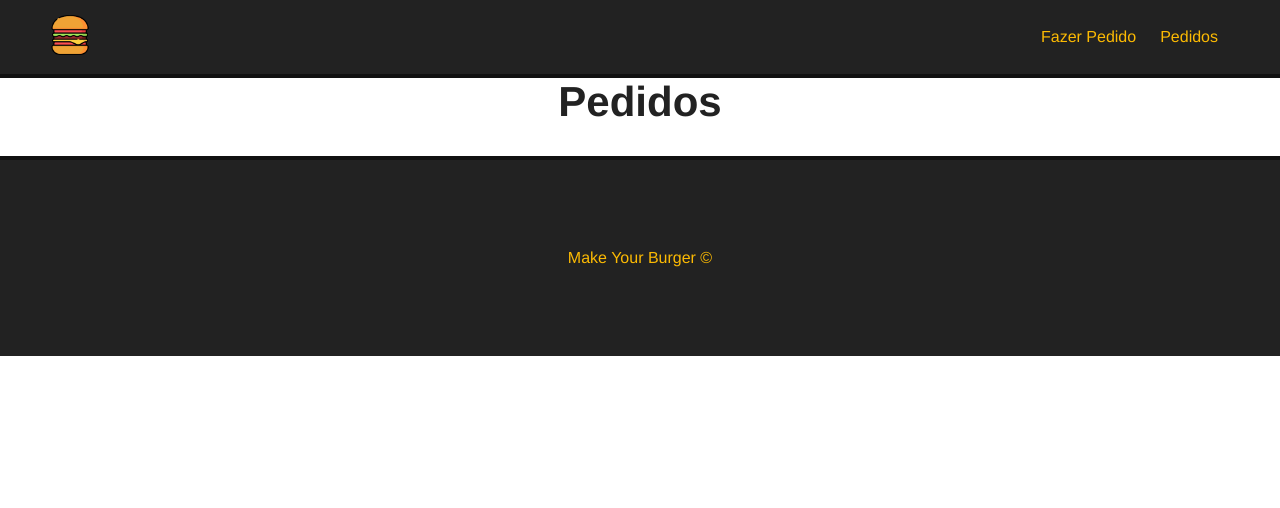
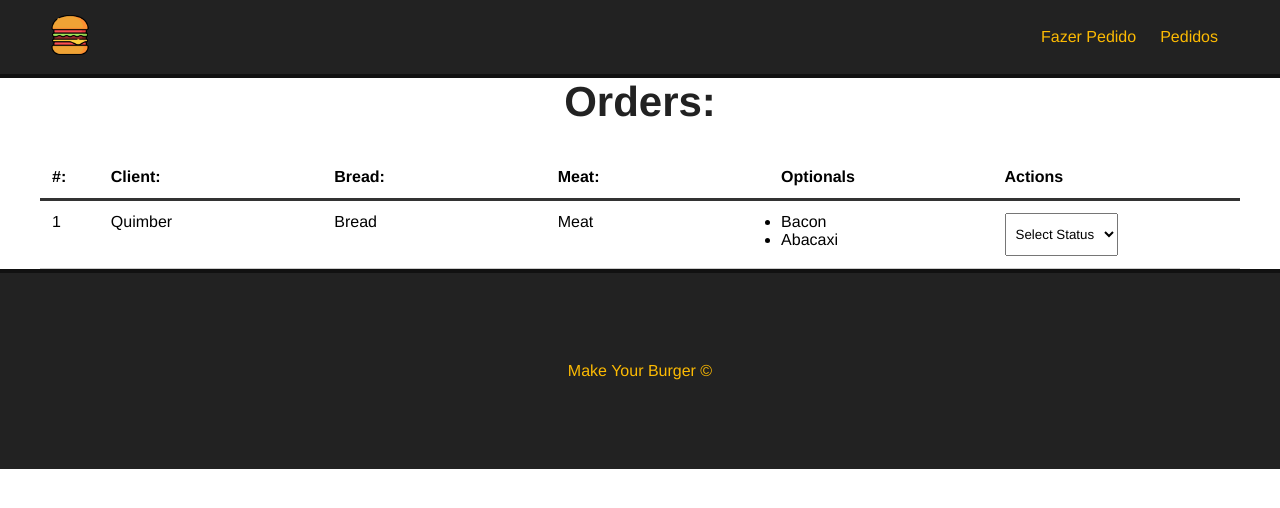
Before and after one commit to eutelmo/First-VueJs-App, a Vue app: page /pedidos in a window 1280 px wide. Shown: the top 508 px of the page. Built offline with nearby package versions, Linux system fonts and the light colour scheme.

Commit message:
end day commit

```diff
--- /dev/null
+++ b/src/components/Dashboard.vue
@@ -0,0 +1,96 @@
+<template>
+  <div id="burger-table">
+    <div>
+      <div id="burger-table-heading">
+        <div class="order-id">#:</div>
+        <div>Client:</div>
+        <div>Bread:</div>
+        <div>Meat:</div>
+        <div>Optionals</div>
+        <div>Actions</div>
+      </div>
+    </div>
+
+    <div id="burger-table-rows">
+      <div class="burger-table-row">
+        <div class="order-number">1</div>
+        <div>Quimber</div>
+        <div>Bread</div>
+        <div>Meat</div>
+        <div>
+          <ul>
+            <li>Bacon</li>
+            <li>Abacaxi</li>
+          </ul>
+        </div>
+        <div>
+          <select name="status" class="status">
+            <option value="">
+              Select Status
+            </option>
+          </select>
+        </div>
+      </div>
+    </div>
+
+
+  </div>
+</template>
+
+<script>
+export default {
+  name:"Dashboard"
+}
+</script>
+
+<style scoped>
+  #burger-table {
+    max-width: 1200px;
+    margin: 0 auto;
+  }
+  #burger-table-heading,
+  #burger-table-rows,
+  .burger-table-row {
+    display: flex;
+    flex-wrap: wrap;
+  }
+  #burger-table-heading {
+    font-weight: bold;
+    padding: 12px;
+    border-bottom: 3px solid #333;
+  }
+  .burger-table-row {
+    width: 100%;
+    padding: 12px;
+    border-bottom: 1px solid #CCC;
+  }
+  #burger-table-heading div,
+  .burger-table-row div {
+    width: 19%;
+  }
+  #burger-table-heading .order-id,
+  .burger-table-row .order-number {
+    width: 5%;
+  }
+  select {
+    padding: 12px 6px;
+    margin-right: 12px;
+  }
+  .delete-btn {
+    background-color: #222;
+    color:#fcba03;
+    font-weight: bold;
+    border: 2px solid #222;
+    padding: 10px;
+    font-size: 16px;
+    margin: 0 auto;
+    cursor: pointer;
+    transition: .5s;
+  }
+
+  .delete-btn:hover {
+    background-color: transparent;
+    color: #222;
+  }
+
+</style>
--- a/src/views/PedidosView.vue
+++ b/src/views/PedidosView.vue
@@ -1,12 +1,17 @@
 <template>
   <div class="Pedidos">
-    <h1>Pedidos</h1>
+    <h1>Orders:</h1>
+    <Dashboard />
   </div>
 </template>
 
 <script>
+import Dashboard from '@/components/Dashboard.vue';
+
 export default {
   name: "Pedidos",
-  components: {},
+  components: {
+    Dashboard
+  },
 };
 </script>
```
Also changed, not shown: src/components/BurguerForm.vue (+11 -13 lines).
